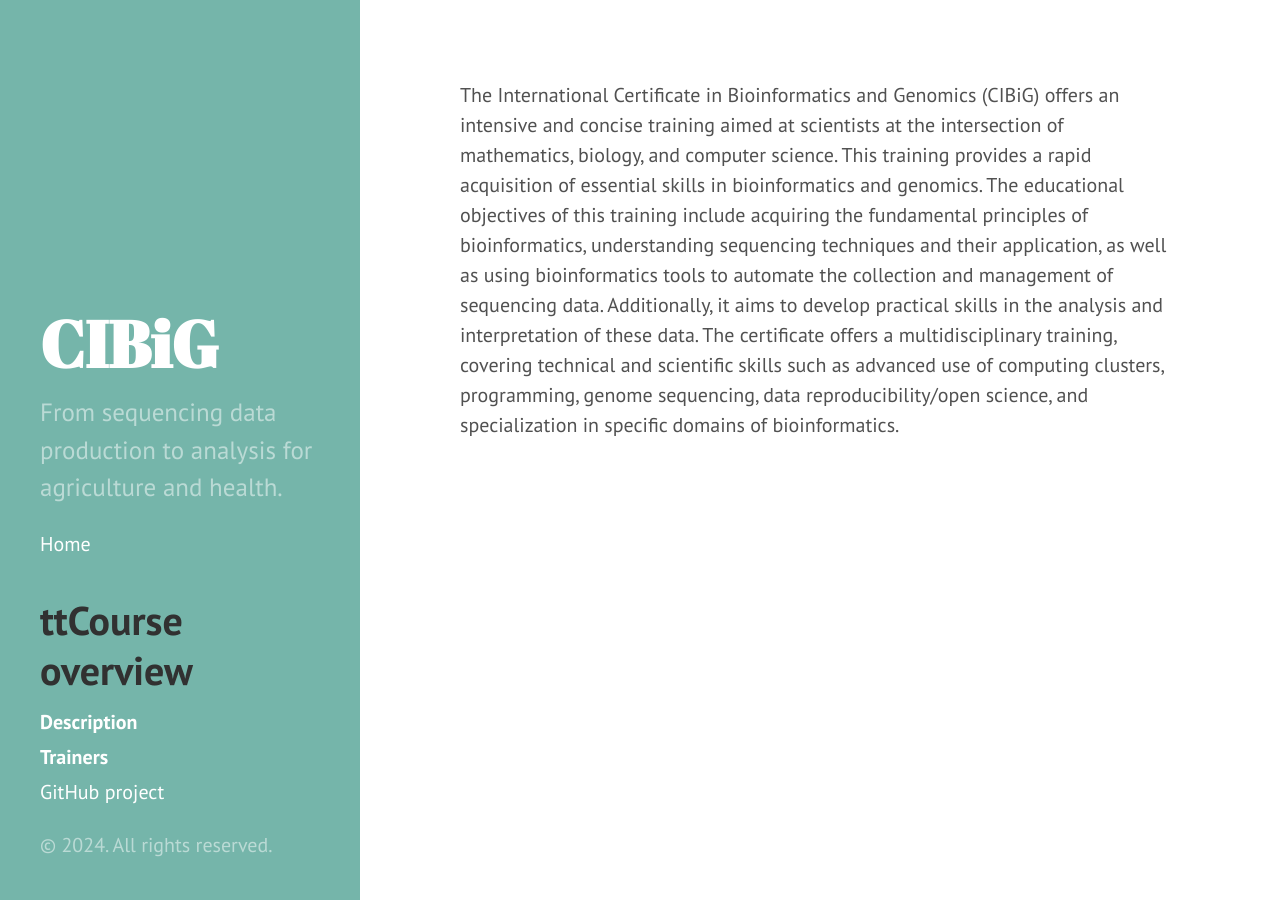
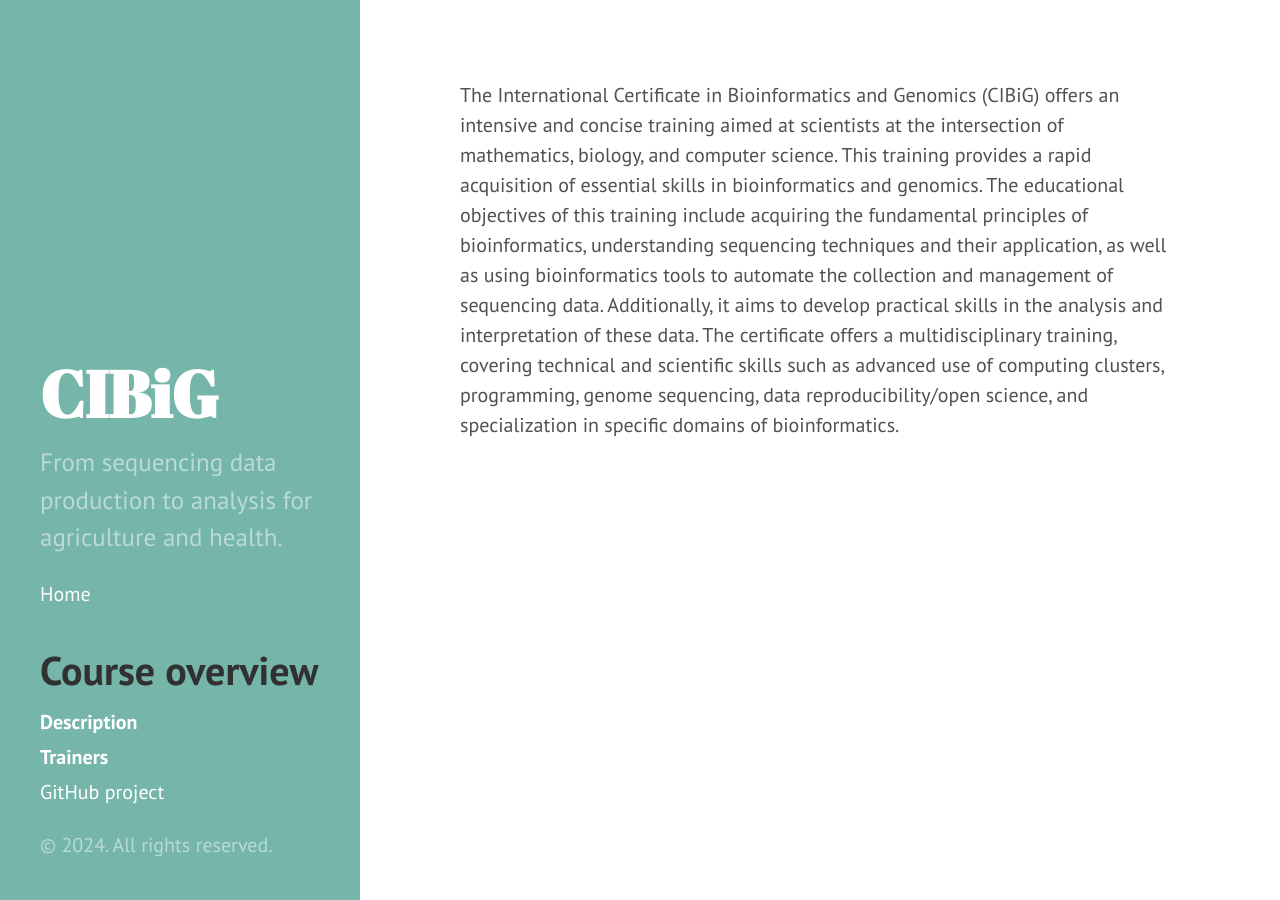
Before and after one commit to CIBiG-Course/CIBiG-course.github.io, a Jekyll site: the page built from docs/index.html, in a window 1280 px wide. Built offline with Jekyll 4.4.1, drawn with Linux system fonts in a browser that asks for light colours.

```diff
--- a/docs/_includes/sidebar.html
+++ b/docs/_includes/sidebar.html
@@ -19,7 +19,7 @@
 
       {% assign menu_items = site.data.navigation %}
       {% for item in menu_items %}
-        <h1>tt{{ item.title }}</h1>
+        <h1>{{ item.title }}</h1>
         {% if item.pages %}
           {% for page in item.pages %}
             <a class="sidebar-nav-item{% if page.url == page.url %} active{% endif %}" href="{{ page.url }}">{{ page.title }}</a>
```
